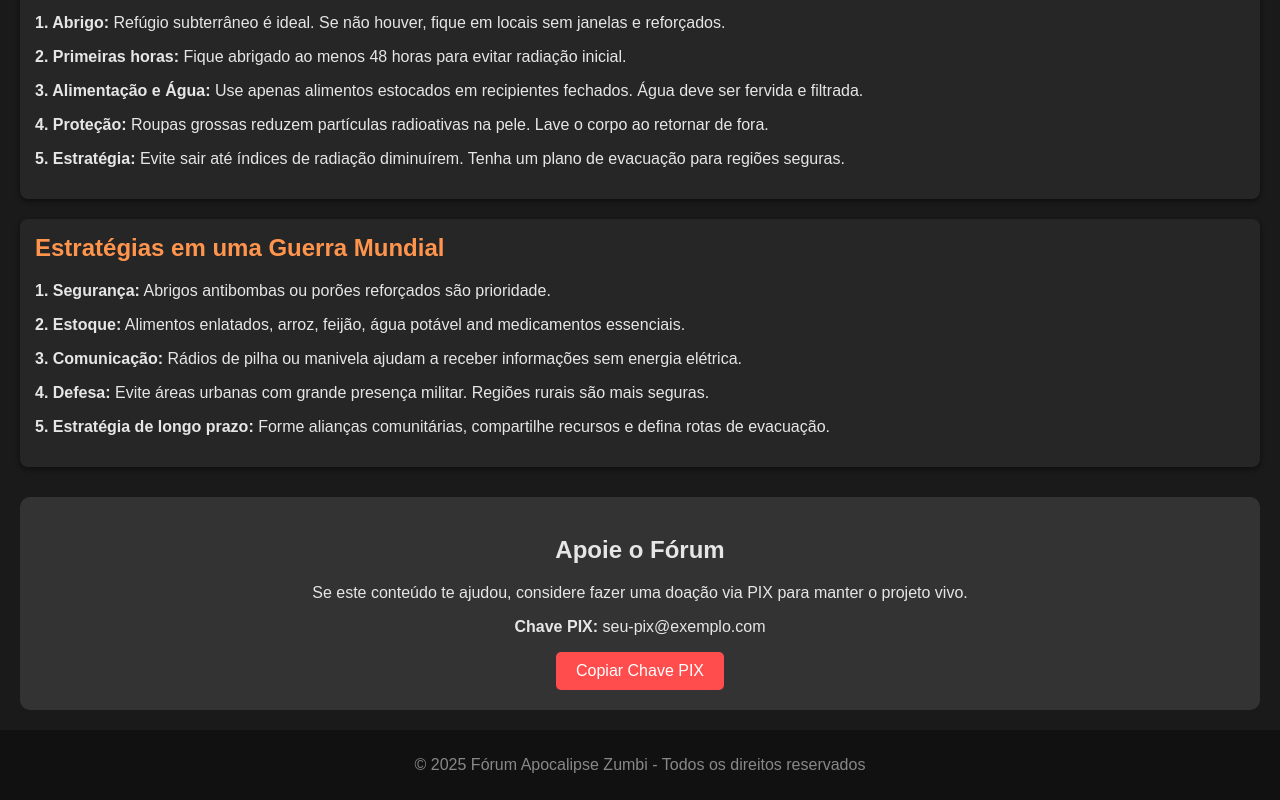
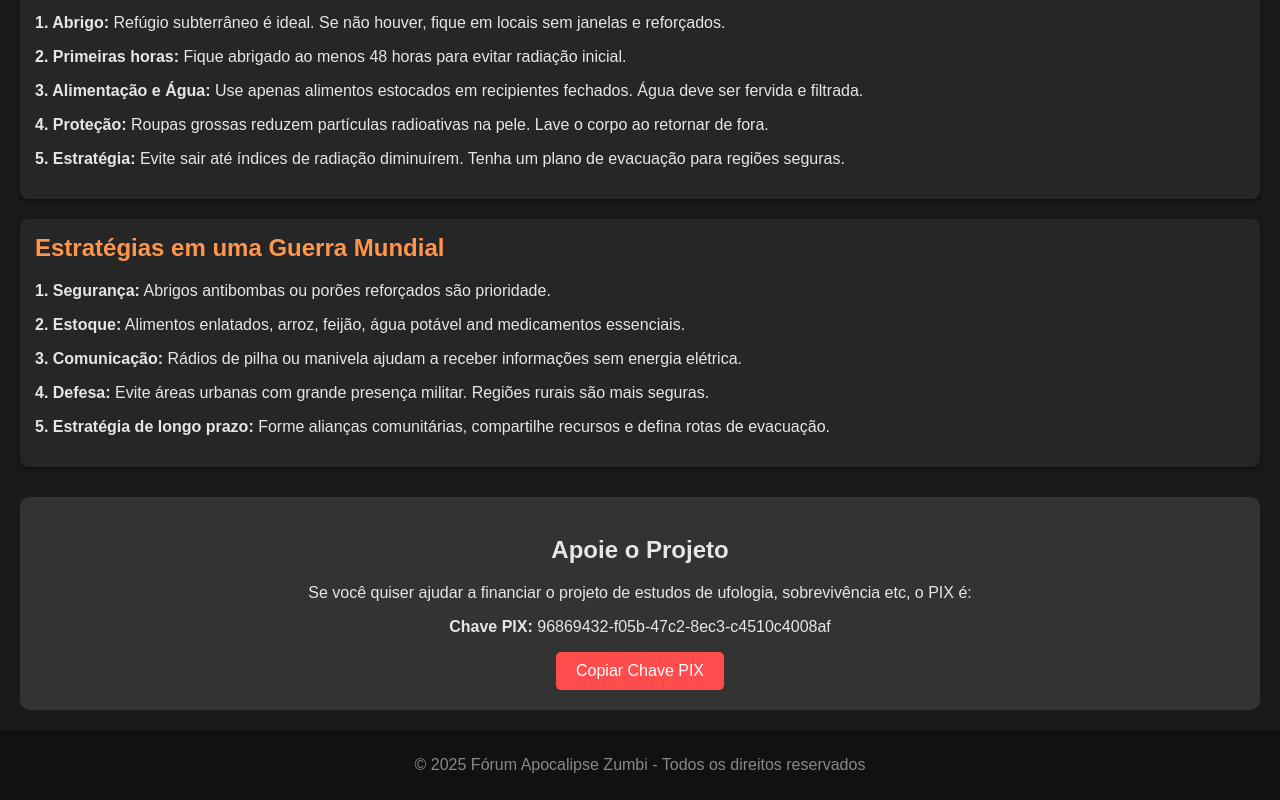
Before and after one commit to souzaigor71/site-forum, a plain HTML site: page index.html in a window 1280 px wide. Shown: the part 1054-1854 px from the top of the page. Drawn offline with Linux system fonts and the light colour scheme.

Commit message:
index.html

```diff
--- a/index.html
+++ b/index.html
@@ -151,9 +151,9 @@
       </div>
 
       <div class="donate">
-        <h2>Apoie o Fórum</h2>
-        <p>Se este conteúdo te ajudou, considere fazer uma doação via PIX para manter o projeto vivo.</p>
-        <p><strong>Chave PIX:</strong> seu-pix@exemplo.com</p>
+        <h2>Apoie o Projeto</h2>
+        <p>Se você quiser ajudar a financiar o projeto de estudos de ufologia, sobrevivência etc, o PIX é:</p>
+        <p><strong>Chave PIX:</strong> 96869432-f05b-47c2-8ec3-c4510c4008af</p>
         <button onclick="copiarPix()">Copiar Chave PIX</button>
       </div>
     </div>
@@ -213,7 +213,7 @@
      * e recorre a um fallback (textarea + execCommand) em navegadores que não suportam.
      */
     function copiarPix() {
-      const key = "seu-pix@exemplo.com";
+      const key = "96869432-f05b-47c2-8ec3-c4510c4008af";
 
       // Tenta usar API moderna
       if (navigator.clipboard && window.isSecureContext) {
```
